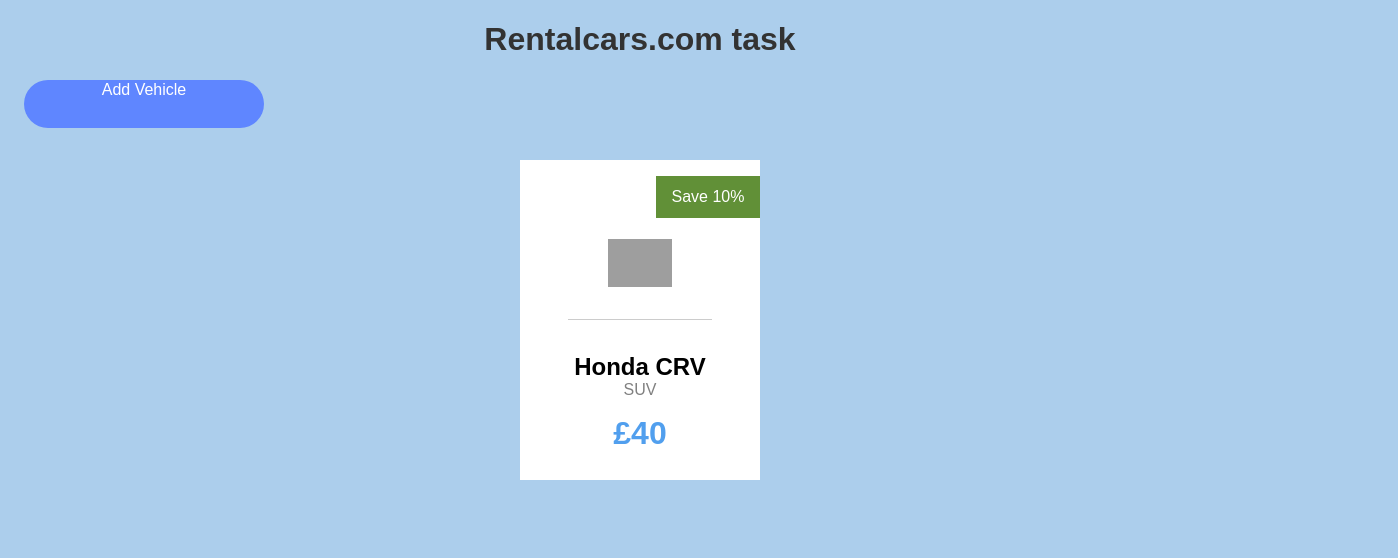
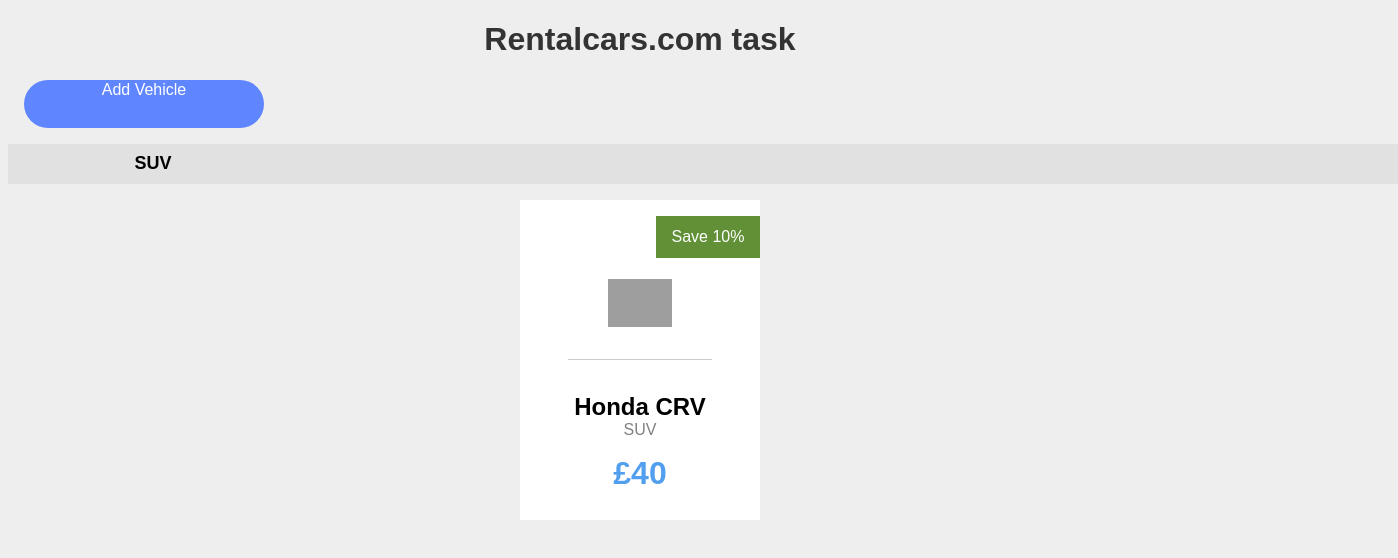
Before and after one commit to arcadia168/react-node-car-app, a React app: page / in a window 1280 px wide. Shown: the top 558 px of the page, 1398 px wide, since content can reach past the window. Built offline with nearby package versions, Linux system fonts and the light colour scheme; grey boxes are pictures that could not be loaded.

Commit message:
Created new components to dynamically sort and display the cars based on thier vehicle types.

```diff
--- a/src/client/components/App.jsx
+++ b/src/client/components/App.jsx
@@ -1,5 +1,5 @@
 import React, { Component } from 'react';
-import CarPanel from './CarPanel/CarPanel.jsx';
+import CarCategories from './CarCategories/CarCategories.jsx';
 import AddVehicleButton from './AddVehicleButton/AddVehicleButton.jsx';
 import axios from 'axios';
 
@@ -101,9 +101,7 @@
 
     return <div>
       <AddVehicleButton action={this.switchCar} hide={this.state.hideCard}>Add Vehicle</AddVehicleButton>
-      {carsToShow.map((carToShow, key) => (
-        <CarPanel key={key} car={carToShow} />
-      ))}
+      <CarCategories cars={carsToShow} />
     </div>;
   }
 }
--- /dev/null
+++ b/src/client/components/CarCategories/CarCategories.jsx
@@ -0,0 +1,38 @@
+import React, { Component } from 'react';
+import styles from './carCategories.scss';
+import CarCategory from './CarCategory/CarCategory.jsx';
+
+class CarCategories extends Component {
+    render() {
+
+        const cars = this.props.cars;
+
+        //extract cars into 'type' categories using hash map with array of cars in category
+        let carCategories = {};
+        debugger;
+        for (let i = 0; i < cars.length; i++) {
+            const currentCar = cars[i];
+            const currentCarType = currentCar.type;
+            //If this type of car doesn't exist in the hash map, add it
+            if (!(currentCarType in carCategories)) {
+                carCategories[currentCarType] = [currentCar]
+            } else {
+                carCategories[currentCarType].push(currentCar);
+            }
+        }
+
+        //build list of things to render
+        var arrayToRender = Object.keys(carCategories).map((carCategory, index) => {
+            return (
+                <CarCategory categoryName={carCategory} cars={carCategories[carCategory]} />
+            )
+        })
+
+        //wrapping and adding unique key in order to surpress console warning.
+        return <div>
+            {arrayToRender.map((element, key) => <div key={key}>{element}</div>)}
+        </div>
+    }
+}
+
+module.exports = CarCategories;
--- /dev/null
+++ b/src/client/components/CarCategories/CarCategory/CarCategory.jsx
@@ -0,0 +1,21 @@
+import React, { Component } from 'react';
+import styles from './carCategory.scss';
+import CarPanel from '../../CarPanel/CarPanel.jsx';
+
+class CarCategory extends Component {
+    render() {
+        debugger;
+        const carsToShow = this.props.cars;
+
+        return <div className="car-category">
+            <div className="category-title" >{this.props.categoryName}</div>
+            <div className="category-container">
+                {carsToShow.map((carToShow, key) => (
+                    <CarPanel key={key} car={carToShow} />
+                ))}
+            </div>
+        </div>;
+    }
+}
+
+module.exports = CarCategory;
--- /dev/null
+++ b/src/client/components/CarCategories/CarCategory/carCategory.scss
@@ -0,0 +1,13 @@
+.car-category {
+    .category-title {
+        background: darken(#EEE, 5%);
+        width: 100%;
+        font-size: large;
+        font-weight: bolder;
+        color: black;
+        height: 2.5rem;
+        align-items: center;
+        padding-left: 10%;
+        display: flex;
+    }
+}
--- a/src/client/scss/application.scss
+++ b/src/client/scss/application.scss
@@ -1,6 +1,6 @@
 @import 'partials/defaults';
 body {
-    background: #ACCEEC;
+    background: #EEE;
     color: #005CC5;
     text-align: center;
 }
```
Also changed, not shown: src/client/components/CarCategories/carCategories.scss (added).
